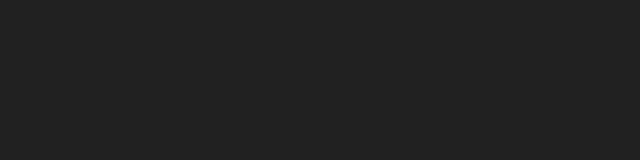
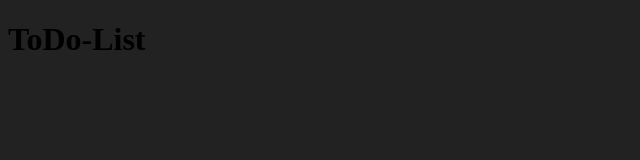
Before and after one commit to SilentCoder-ssh/todo-list, a website built with Vite: page index.html in a window 1280 px wide. Shown: the whole page, without its empty margins (0-640 px from the left). Built offline with nearby package versions, Linux system fonts and the light colour scheme.

Commit message:
Created h1

```diff
--- a/index.html
+++ b/index.html
@@ -7,6 +7,11 @@
     <title>todo-list</title>
   </head>
   <body class="bg-dark">
+    <main>
+      <h1>
+        ToDo-List
+      </h1>
+    </main>
 
     <script type="module" src="/src/main.ts"></script>
   </body>
```
